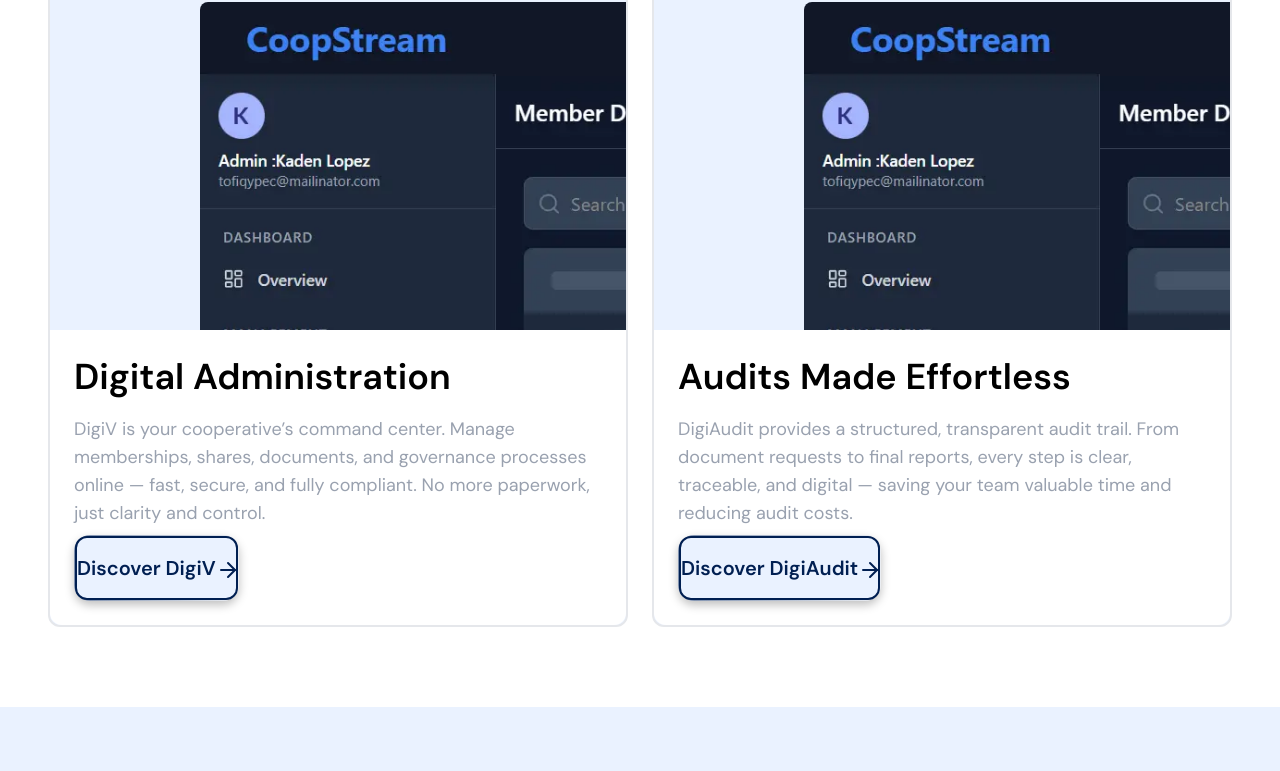
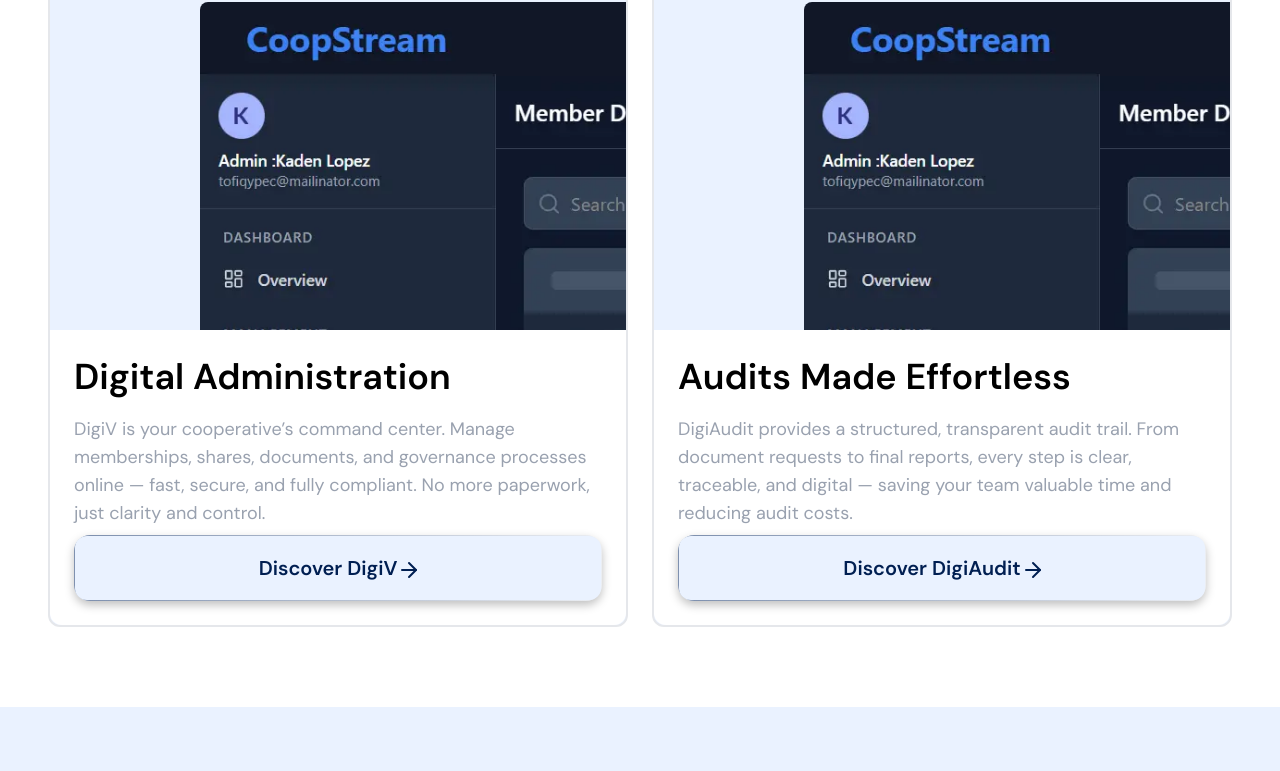
Before and after one commit to Auricmondal/Digicoop, a React (Vite) app in the folder client/: page / in a window 1280 px wide. Shown: the part 1494-2265 px from the top of the page. Built offline with nearby package versions, Linux system fonts and the light colour scheme.

Commit message:
Fix: Button(Cards.jsx) & HeroSection Spacing

```diff
--- a/client/src/components/sections/AboutHero.jsx
+++ b/client/src/components/sections/AboutHero.jsx
@@ -24,7 +24,7 @@ const AboutHero = () => {
               { text: "Digital", isGradient: false },
               { text: "Future", isGradient: false },
             ]}
-            className="text-white text-center text-[28px] md:text-[40px] lg:text-5xl font-semibold  justify-center"
+            className="text-white text-center text-[28px] md:text-[40px] lg:text-5xl font-semibold leading-none justify-center"
           />
         </div>
       </div>
--- a/client/src/components/sections/LeftHero.jsx
+++ b/client/src/components/sections/LeftHero.jsx
@@ -30,7 +30,7 @@ export default function LeftSection() {
         Audit-Ready Documentation — With One Simple, Compliant Platform.
       </p>
 
-      <div className="flex gap-4 mt-4 mb-20 flex-col md:flex-row w-full md:w-auto">
+      <div className="flex gap-4 mt-4 mb-20 justify-center lg:justify-start w-full md:w-auto">
         <ButtonFlippedReveal
           icon={<ArrowRight />}
           hoverIcon={
@@ -43,7 +43,9 @@ export default function LeftSection() {
           Get Started
         </ButtonFlippedReveal>
         <ButtonOutlineHoverSolid
-          className={"h-[58px] rounded-2xl px-4 text-center border-dark-tint text-dark-tint hover:text-white hover:bg-dark-tint"}
+          className={
+            "h-[58px] rounded-2xl px-4 text-center border-dark-tint text-dark-tint hover:text-white hover:bg-dark-tint"
+          }
         >
           Book Demo
         </ButtonOutlineHoverSolid>
--- a/client/src/components/ui/Cards.jsx
+++ b/client/src/components/ui/Cards.jsx
@@ -30,7 +30,8 @@ export function SolutionCard({ image, title, subtitle, buttontext }) {
             hoverIcon={
               <ArrowUpRight className="text-primary bg-white rounded-full" />
             }
-            className="bg-tint text-primary-dark rounded-xl w-full h-[64px] border-[2px] flex items-center justify-center font-semibold"
+            className="bg-tint text-primary-dark rounded-xl w-full h-[64px] flex items-center justify-center font-semibold"
+            fullWidth={true}
           >
             {buttontext}
           </ButtonFlippedReveal>
```
